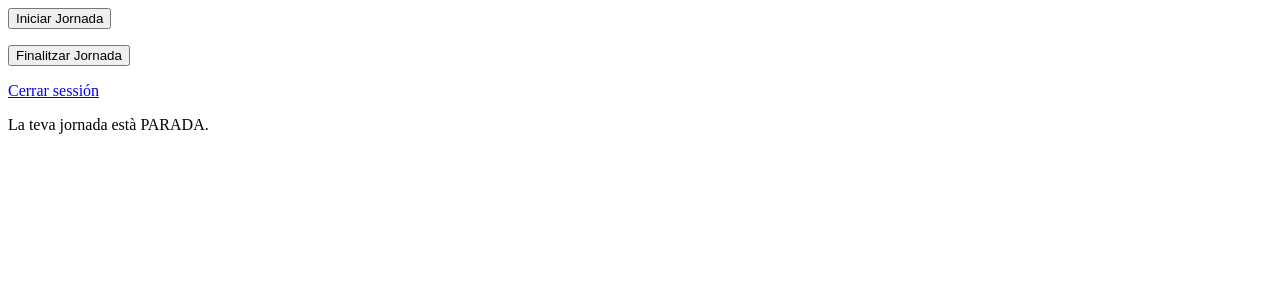
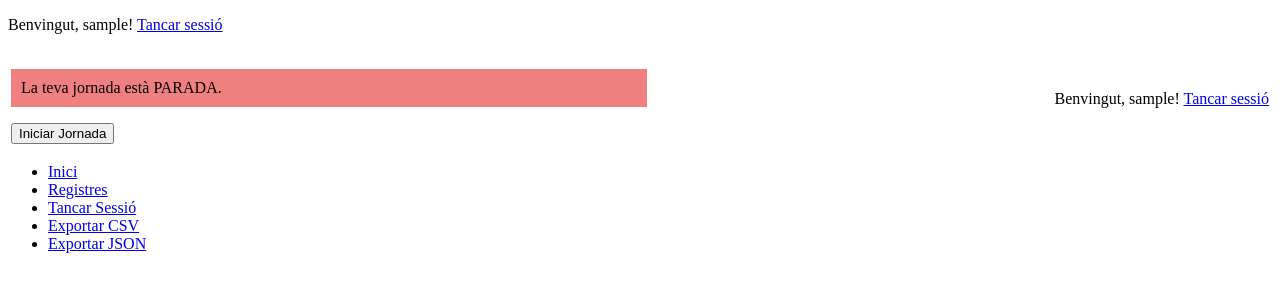
Before and after one commit to rcodinacats/Python, a Django app: page / in a window 1280 px wide. Shown: the top 300 px of the page. Run offline with Django 5.2, Linux system fonts and the light colour scheme; the visitor is signed in with stand-in values (Sample User, id 1); data that the repository does not hold is empty.

Commit message:
second commit

```diff
--- a/myfirstproject/Template/plantilla/base.html
+++ b/myfirstproject/Template/plantilla/base.html
@@ -1,17 +1,43 @@
-<form action="{% url 'iniciar_jornada' %}" method="post">
-    {% csrf_token %}
-    <button type="submit">Iniciar Jornada</button>
-</form>
 
-<form action="{% url 'finalitzar_jornada' %}" method="post">
-    {% csrf_token %}
-    <button type="submit">Finalitzar Jornada</button>
-</form>
+<!-- base.html -->
+<!DOCTYPE html>
+<html lang="en">
+<head>
+    <meta charset="UTF-8">
+    <title>{% block title %}El Meu Projecte{% endblock %}</title>
+    <!-- Aquí pots incloure altres enllaços com a CSS, JS, etc. -->
+</head>
 
-  <a href="{% url 'salir' %}">Cerrar sessión</a>
+<body>
+    <header>
+        <td align="right">
+            {% if user.is_authenticated %}
+                <p>Benvingut, {{ user.username }}! <a href="{% url 'salir' %}">Tancar sessió</a></p>
+            {% else %}
+                <a href="{% url 'login' %}">Iniciar sessió</a>
+            {% endif %}
+        </td>
+    </header>
 
-{% if jornada_en_curs %}
-    <p>La teva jornada està INICIADA.</p>
-{% else %}
-    <p>La teva jornada està PARADA.</p>
-{% endif %}
+    <main>
+        {% block content %}
+        <!-- Contingut específic de cada pàgina -->
+        {% endblock %}
+    </main>
+
+    <footer>
+        {% if user.is_authenticated %}
+            <nav>
+                <ul>
+                    <li><a href="{% url 'home' %}">Inici</a></li>
+                    <li><a href="{% url 'veure_registres' %}">Registres</a></li>
+                    <li><a href="{% url 'salir' %}">Tancar Sessió</a></li>
+                    <li><a href="{% url 'exportar_jornades_csv' %}">Exportar CSV</a></li>
+                    <li><a href="{% url 'exportar_jornades_json' %}">Exportar JSON</a></li>
+                    <!-- Afegir més enllaços segons necessari -->
+                </ul>
+            </nav>
+        {% endif %}
+    </footer>
+</body>
+</html>
--- a/myfirstproject/Template/plantilla/veure_registres.html
+++ b/myfirstproject/Template/plantilla/veure_registres.html
@@ -1,3 +1,9 @@
+{% extends 'plantilla/base.html' %}
+
+{% block title %}Actualitzar jornada{% endblock %}
+
+{% block content %}
+
     <table width="100%">
         <tr>
             <!-- Contingut Principal -->
@@ -29,3 +35,4 @@
             </td>
         </tr>
     </table>
+{% endblock %}
--- a/myfirstproject/app/views.py
+++ b/myfirstproject/app/views.py
@@ -7,17 +7,20 @@ from django.utils import timezone
 from django.http import JsonResponse
 from django.core.serializers import serialize
 import csv
+from django.contrib.auth.forms import UserCreationForm
+from django.urls import reverse_lazy
+from django.views import generic
 
 @login_required
 def home(request):
+    registres = Jornada.objects.filter(usuari=request.user).order_by('-data_hora_inici')
+    jornada_en_curs = registres.first() and not registres.first().data_hora_fi
+    return render(request, 'plantilla/veure_registres.html', {'registres': registres, 'jornada_en_curs': jornada_en_curs})
     return render(request, 'plantilla/base.html')
 
 def salir(request):
     logout(request)
     return redirect('/')
-
-
-
 
 def iniciar_jornada(request):
     if request.user.is_authenticated:
@@ -50,8 +53,11 @@ def veure_registres(request):
 def exportar_jornades_json(request):
     jornades = Jornada.objects.all()
     jornades_json = serialize('json', jornades)
-    return JsonResponse(jornades_json, safe=False)
 
+    response = HttpResponse(jornades_json, content_type='application/json')
+    response['Content-Disposition'] = 'attachment; filename="jornades.json"'
+
+    return response
 @login_required
 def exportar_jornades_csv(request):
     response = HttpResponse(content_type='text/csv')
@@ -64,3 +70,8 @@ def exportar_jornades_csv(request):
         escriptor.writerow([jornada.usuari.username, jornada.data_hora_inici, jornada.data_hora_fi])
 
     return response
+
+class SignUpView(generic.CreateView):
+    form_class = UserCreationForm
+    success_url = reverse_lazy('login')  # Redirigir a la pàgina d'inici de sessió després del registre
+    template_name = 'registration/signup.html'
--- a/myfirstproject/myfirstproject/settings.py
+++ b/myfirstproject/myfirstproject/settings.py
@@ -26,7 +26,7 @@ SECRET_KEY = 'django-insecure-!_e%rt6w1@c^9_87(03@855a&(#gfdtfidzopybqgxqva=!_v%
 # SECURITY WARNING: don't run with debug turned on in production!
 DEBUG = True
 
-ALLOWED_HOSTS = []
+ALLOWED_HOSTS = ['*']
 
 
 # Application definition
@@ -113,7 +113,7 @@ USE_I18N = True
 
 USE_TZ = True
 
-
+LOGIN_REDIRECT_URL = '/'
 # Static files (CSS, JavaScript, Images)
 # https://docs.djangoproject.com/en/5.0/howto/static-files/
 
--- a/myfirstproject/myfirstproject/urls.py
+++ b/myfirstproject/myfirstproject/urls.py
@@ -15,12 +15,14 @@ Including another URLconf
     2. Add a URL to urlpatterns:  path('blog/', include('blog.urls'))
 """
 from app import views as v
+from app.views import SignUpView
 from django.contrib import admin
 from django.urls import path, include
-
+from django.contrib.auth import views as auth_views
 
 urlpatterns = [
     path('admin/', admin.site.urls),
+    #path('',v.veure_registres, name='veure_registres'),
     path('', include("app.urls")),
     path('accounts/', include('django.contrib.auth.urls')),
     path('iniciar_jornada/', v.iniciar_jornada, name='iniciar_jornada'),
@@ -28,4 +30,6 @@ urlpatterns = [
     path('veure_registres/', v.veure_registres, name='veure_registres'),
     path('exportar/json/', v.exportar_jornades_json, name='exportar_jornades_json'),
     path('exportar/csv/', v.exportar_jornades_csv, name='exportar_jornades_csv'),
+    path('signup/', SignUpView.as_view(), name='signup'),
+    path('accounts/', include('django.contrib.auth.urls')),
 ]
```
Also changed, not shown: myfirstproject/Template/registration/login.html (+11 -13 lines), myfirstproject/Template/registration/signup.html (added, +12 -0 lines). Lines whose indentation alone changed are shown as unchanged.
